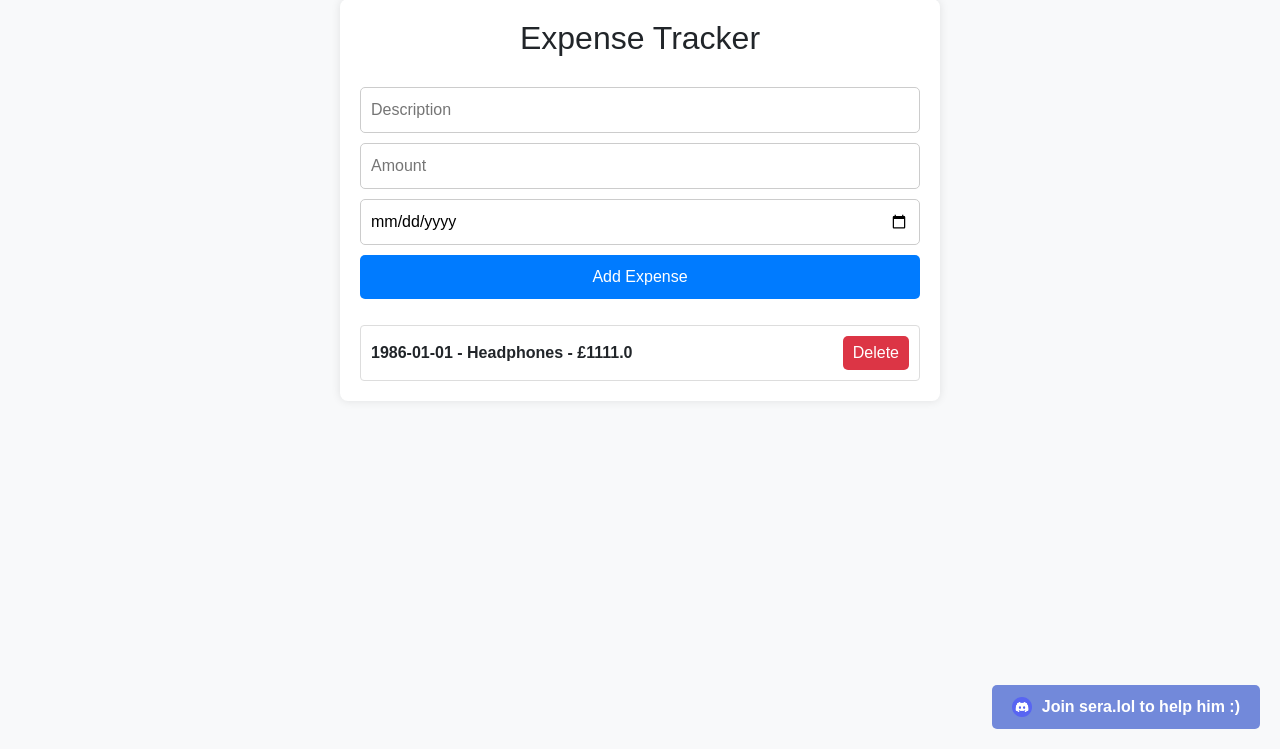
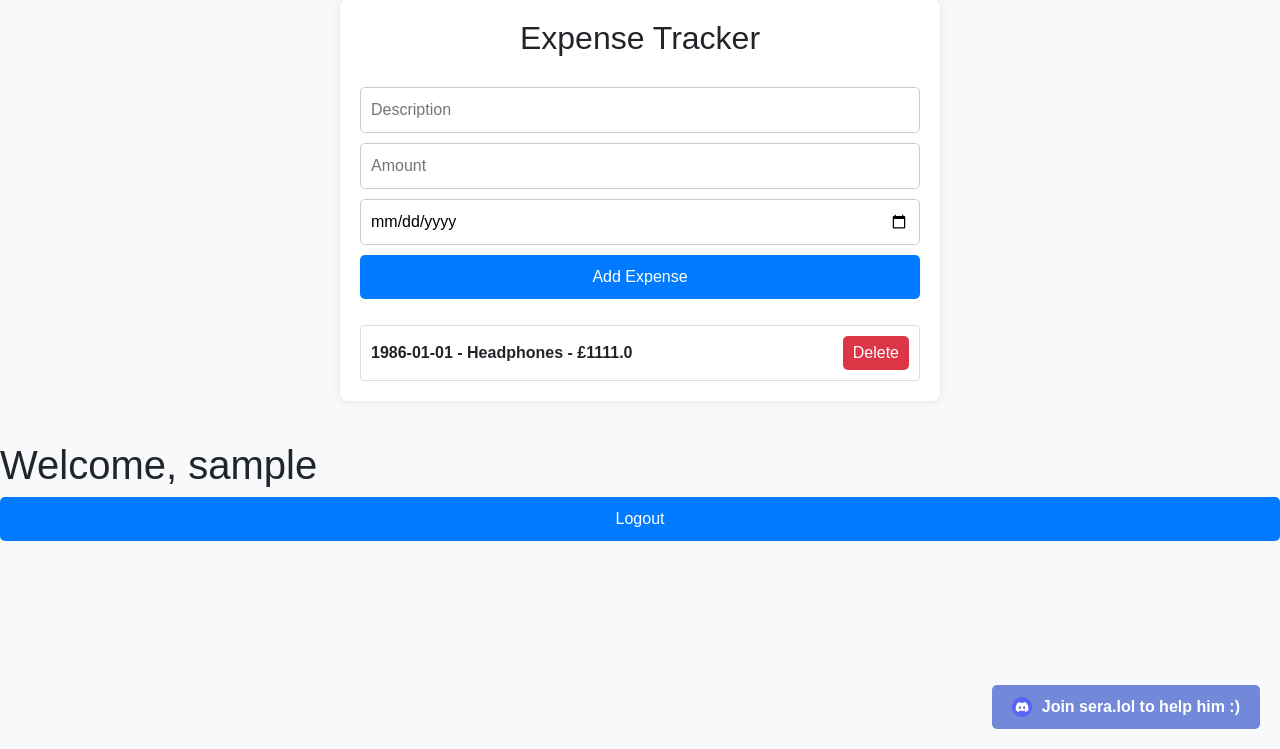
Before and after one commit to Cyather/FINANCE, a Flask app: template templates/index.html in a window 1280 px wide. Shown: the part 51-800 px from the top of the page. Run offline with Flask 3, Linux system fonts and the light colour scheme; the template is opened without the code that fills it: values that come from a table or form of the project are taken from there, most other values are stand-ins (such as "Sample title", 1, 10 or a date in 2020).

Commit message:
Update index.html

```diff
--- a/templates/index.html
+++ b/templates/index.html
@@ -149,3 +149,20 @@
     </a>
 </body>
 </html>
+
+<!-- index.html -->
+<!DOCTYPE html>
+<html lang="en">
+<head>
+    <meta charset="UTF-8">
+    <meta name="viewport" content="width=device-width, initial-scale=1.0">
+    <title>Welcome</title>
+</head>
+<body>
+    <h1>Welcome, {{ username }}</h1>
+    <!-- Logout form -->
+    <form action="/logout" method="post">
+        <button type="submit">Logout</button>
+    </form>
+</body>
+</html>
```
